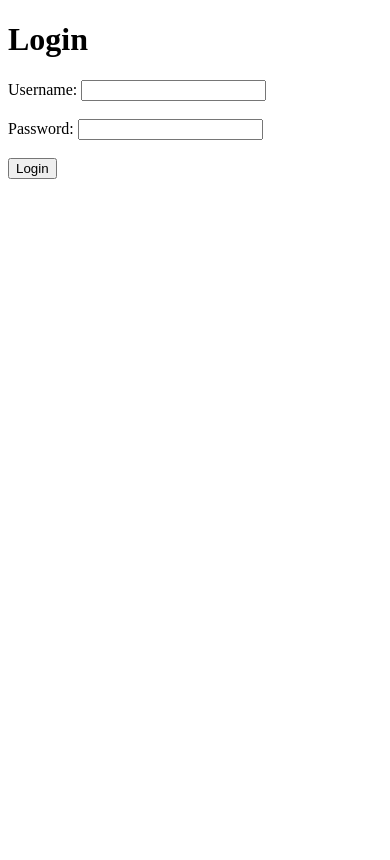
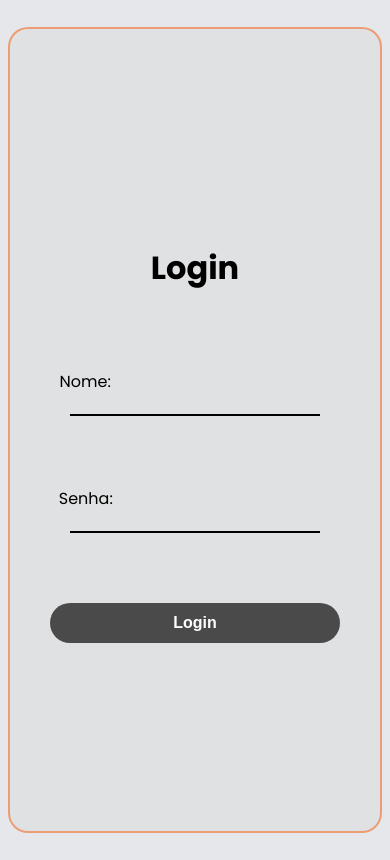
Before and after one commit to Cemag-pcp/flaskListaPreco, a Flask app: page /login in a window 390 px wide. Before the commit the page ends 179 px from the top, so only its background shows below. Run offline with Flask 2, Linux system fonts and the light colour scheme; some libraries are stand-ins or nearby versions.

Commit message:
Tela de login ajustada

```diff
--- /dev/null
+++ b/static/css/entrar.css
@@ -0,0 +1,154 @@
+@import url('https://fonts.googleapis.com/css2?family=Poppins:wght@100;200;300;400;500;600;700;800;900&display=swap');
+
+body{
+    background-color: #E5E7EB;
+    background-position: center center;
+    background-repeat: no-repeat;
+    background-attachment: fixed;
+    background-size: cover;
+    font-family: 'Poppins', sans-serif;
+    overflow-y: hidden;
+}
+
+h2{
+    color: #000000;
+    font-size: 2em;
+    text-align: center;
+}
+
+.form-box {
+    display: flex;
+    justify-content: center;
+    position: relative;
+    background-color: #e0e1e2;
+    width: 600px;
+    height: 700px;
+    border-radius: 20px;
+    border: 2px solid rgb(252, 90, 10, .5);
+    backdrop-filter: blur(20px);
+}
+
+.input-box label{
+    position: absolute;
+    top: 40%;
+    left: 5px;
+    transform: translate(-50%);
+    color: #000000;
+}
+
+.input-box {
+    position: relative;
+    width: 350px;
+    margin: 40px 0;
+    border-bottom: 2px solid #000000;
+}
+
+@media(max-width:650px){
+
+    .input-box label{
+        position: absolute;
+        top: 40%;
+        left: 5px;
+        transform: translate(-30%);
+        color: #000000;
+    }
+    .form-box {
+        display: flex;
+        justify-content: center;
+        position: relative;
+        background-color: #e0e1e2;
+        width: 100%;
+        height: 95%;
+        backdrop-filter: blur(20px);
+    }
+
+    .input-box {
+        position: relative;
+        width: 250px;
+        margin: 40px 0;
+        border-bottom: 2px solid #000000;
+    }
+}
+
+.input-box input:focus~label,
+.input-box input:valid~label{
+    top: 10px;
+    transition: .5s;
+}
+
+.input-box input{
+    position: relative;
+    width: 100%;
+    height: 50px;
+    background: transparent;
+    border: none;
+    outline: none;
+    top: 30px;
+    font-size: 1.2em;
+    color: rgb(0, 0, 0);
+    padding: 0 35px 0 5px;
+}
+
+.input-box .icon{
+    position: absolute;
+    right: 8px;
+    color: #fff;
+    font-size: 1.2em;
+    line-height: 57px;
+}
+
+.form-box button{
+    margin-top: 50px;
+    width: 100%;
+    height: 40px;
+    background: #000000ab;
+    border: none;
+    outline: none;
+    border-radius: 40px;
+    cursor: pointer;
+    font-weight: bold;
+    font-size: 1em;
+    color: #fff;
+}
+
+.form-box button:active{
+    background: #fff;
+    color: #000000ab;
+}
+
+.container .logreg-box{
+    display: flex;
+    justify-content: center;
+    align-items: center;
+    height: 100vh;
+    font-family: 'Poppins', sans-serif;
+}
+
+.form-box form {
+    display: flex;
+    flex-direction: column;
+    justify-content: center;
+    align-items: center;
+    height: 100%;
+  }
+
+.form-box form .center {
+    margin: 20px;
+    text-align: center;
+  }
+
+/* .form-content {
+  position: relative;
+  z-index: 2;
+} */
+
+.image-container {
+    width: 20%; /* Defina a largura do container */
+    text-align: center; /* Centralize o link */
+  }
+
+.image-container img {
+    max-width: 100%; /* Evite que a imagem ultrapasse a largura do container */
+    height: auto; /* Mantenha a proporção da imagem */
+    width: 50%;
+}
--- a/templates/login.html
+++ b/templates/login.html
@@ -1,10 +1,12 @@
 <!DOCTYPE html>
 <html>
 <head>
+    <meta charset="UTF-8">
+    <meta name="viewport" content="width=device-width, initial-scale=1">
     <title>Login</title>
+    <link rel="stylesheet" type="text/css" href="{{ url_for('static', filename='css/entrar.css') }}">
 </head>
 <body>
-    <h1>Login</h1>
     {% with messages = get_flashed_messages() %}
         {% if messages %}
             <ul>
@@ -14,12 +16,29 @@
             </ul>
         {% endif %}
     {% endwith %}
-    <form method="post">
-        <label for="username">Username:</label>
-        <input type="text" id="username" name="username" required><br><br>
-        <label for="password">Password:</label>
-        <input type="password" id="password" name="password" required><br><br>
-        <button type="submit">Login</button>
-    </form>
+
+    <div class="container">
+        <div class="logreg-box">
+            <div class="form-box login">
+                <div class="form-content">
+                <form method="post">
+                    <h2>Login</h2>
+                    <div class="input-box center">
+                        <span class="icon"><ion-icon style="color: white;"></ion-icon></span>
+                        <input type="text" id="username" name="username" required><br><br>
+                        <label class="opacity-100" for="username">Nome:</label>
+                    </div>
+                    <div class="input-box center">
+                        <span class="icon"><ion-icon name="lock-closed" style="color: white;"></ion-icon></span>
+                        <input type="password" id="password" name="password" required><br><br>
+                        <label class="opacity-100" for="password">Senha:</label>
+                    </div>
+
+                    <button type="submit" class="btn btn-light" style="text-align: center;">Login</button>
+                </form>
+                </div>
+            </div>
+        </div>
+    </div>
 </body>
 </html>
```
Also changed, not shown: imagem/img-solda2.jpg (added).
